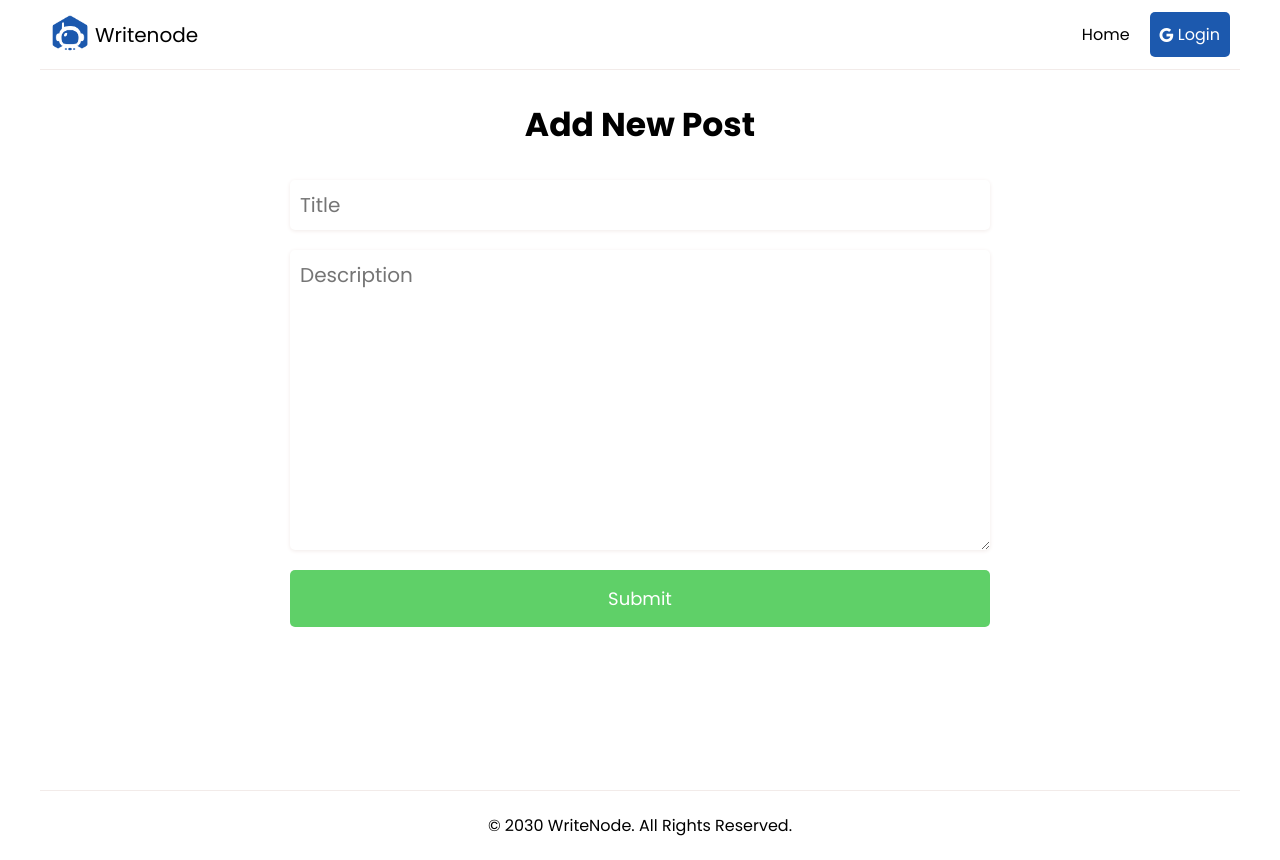
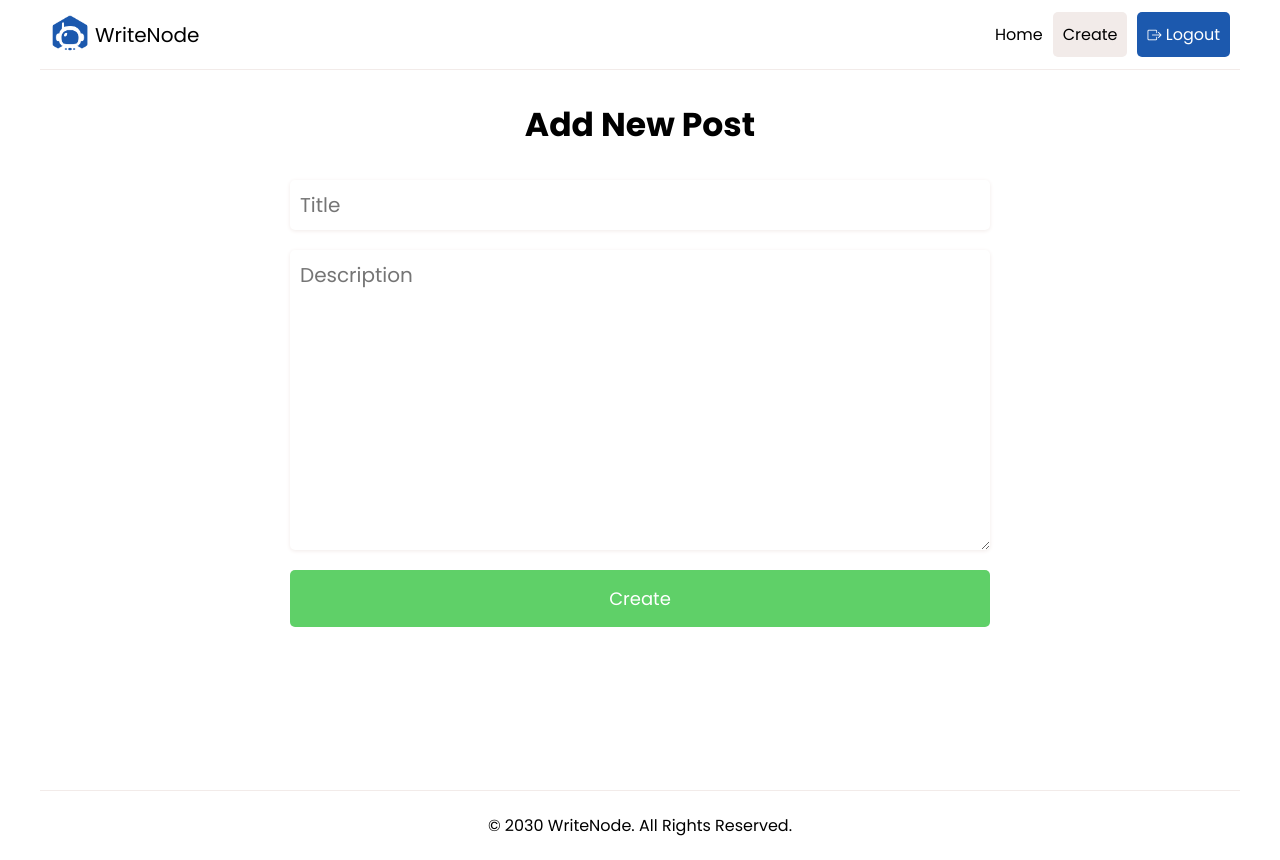
Before and after one commit to cbeltz74/writenode, a React (Create React App) app: page /create in a window 1280 px wide. Built offline with nearby package versions, Linux system fonts and the light colour scheme; no server answers; sample sign-in values are in the browser's storage; the HTML template or start-up script is replaced by a standard one.

Commit message:
Complete Lesson 10-9 Create Blog Post page

```diff
--- a/src/components/Header.js
+++ b/src/components/Header.js
@@ -1,33 +1,34 @@
 import { Link, NavLink } from "react-router-dom";
-import {auth, provider } from "../firebase/config";
+import { auth, provider } from "../firebase/config";
 import { signInWithPopup, signOut } from "firebase/auth";
 import Logo from "../assets/logo.png";
 import { useState } from "react";
 
 export const Header = () => {
-
-const [isAuth, setIsAuth] = useState(false);
+  const [isAuth, setIsAuth] = useState(JSON.parse(localStorage.getItem("isAuth")) || false);
 
   function handleLogin(){
     signInWithPopup(auth, provider).then((result) => {
       console.log(result);
       setIsAuth(true);
+      localStorage.setItem("isAuth", true);
     })
   }
 
   function handleLogout(){
     signOut(auth);
     setIsAuth(false);
+    localStorage.setItem("isAuth", false);
   }
 
   return (
-    <header className="nav">
+    <header>
       <Link to="/" className="logo">
-        <img src={Logo} alt="logo" />
-        <span>Writenode</span>
+        <img src={Logo} alt="WriteNode Logo" />
+        <span>WriteNode</span>
       </Link>
-      <nav>
-        <NavLink to="/" className="link">Home</NavLink>
+      <nav className="nav">
+        <NavLink to="/" className="link" end>Home</NavLink>
         { isAuth ? (
           <>
             <NavLink to="/create" className="link">Create</NavLink>
--- a/src/components/PostCard.js
+++ b/src/components/PostCard.js
@@ -1,6 +1,5 @@
 export const PostCard = ({post}) => {
-
-    const {title, description, author } = post;
+  const {title, description, author} = post;
 
 return (
   <div className="card">
--- a/src/pages/CreatePost.js
+++ b/src/pages/CreatePost.js
@@ -1,13 +1,35 @@
+import { addDoc, collection } from "firebase/firestore";
+import { db, auth } from "../firebase/config";
+import { useNavigate } from "react-router-dom";
+
 export const CreatePost = () => {
+  const navigate = useNavigate();
+  const postRef = collection(db, "posts");
+
+  async function handleCreatePost(event){
+    event.preventDefault();
+
+    const document = {
+      title: event.target.title.value,
+      description: event.target.description.value,
+      author: {
+        name: auth.currentUser.displayName,
+        id: auth.currentUser.uid
+      }
+    }
+    await addDoc(postRef, document);
+    navigate("/");
+  }
+
   return (
     <section className="create">
       <div className="heading">
         <h1>Add New Post</h1>
       </div>
-      <form className="createPost">
+      <form className="createPost" onSubmit={handleCreatePost}>
         <input type="text" className="title" name="title" placeholder="Title" maxLength="50" required />
-        <textarea type="text" className="description" name="description" placeholder="Description" maxLength="600" required></textarea>
-        <button type="submit" className="submit">Submit</button>
+        <textarea type="text" className="description" name="description" placeholder="Description" maxLength="600" required ></textarea>
+        <button type="submit" className="submit">Create</button>
       </form>
     </section>
   )
--- a/src/routes/AllRoutes.js
+++ b/src/routes/AllRoutes.js
@@ -1,13 +1,14 @@
 import { Routes, Route } from "react-router-dom";
-import { CreatePost, HomePage, PageNotFound } from "../pages";
+import { HomePage, CreatePost, PageNotFound } from "../pages";
+import { ProtectedRoutes } from "./ProtectedRoutes";
 
 export const AllRoutes = () => {
   return (
     <main>
         <Routes>
-            <Route path="/" element={<HomePage />}></Route>
-            <Route path="create" element={<CreatePost />}></Route>
-            <Route path="*" element={<PageNotFound />}></Route>
+            <Route path="/" element={ <HomePage />} />
+            <Route path="create" element={ <ProtectedRoutes><CreatePost /></ProtectedRoutes> } />
+            <Route path="*" element={ <PageNotFound /> } />
         </Routes>
     </main>
   )
--- a/src/routes/ProtectedRoutes.js
+++ b/src/routes/ProtectedRoutes.js
@@ -0,0 +1,6 @@
+import { Navigate } from "react-router-dom"
+
+export const ProtectedRoutes = ({children}) => {
+    const isAuth = JSON.parse(localStorage.getItem("isAuth") || false);
+    return isAuth ? children : <Navigate to="/" />;
+}
```
Lines whose indentation alone changed are shown as unchanged.
